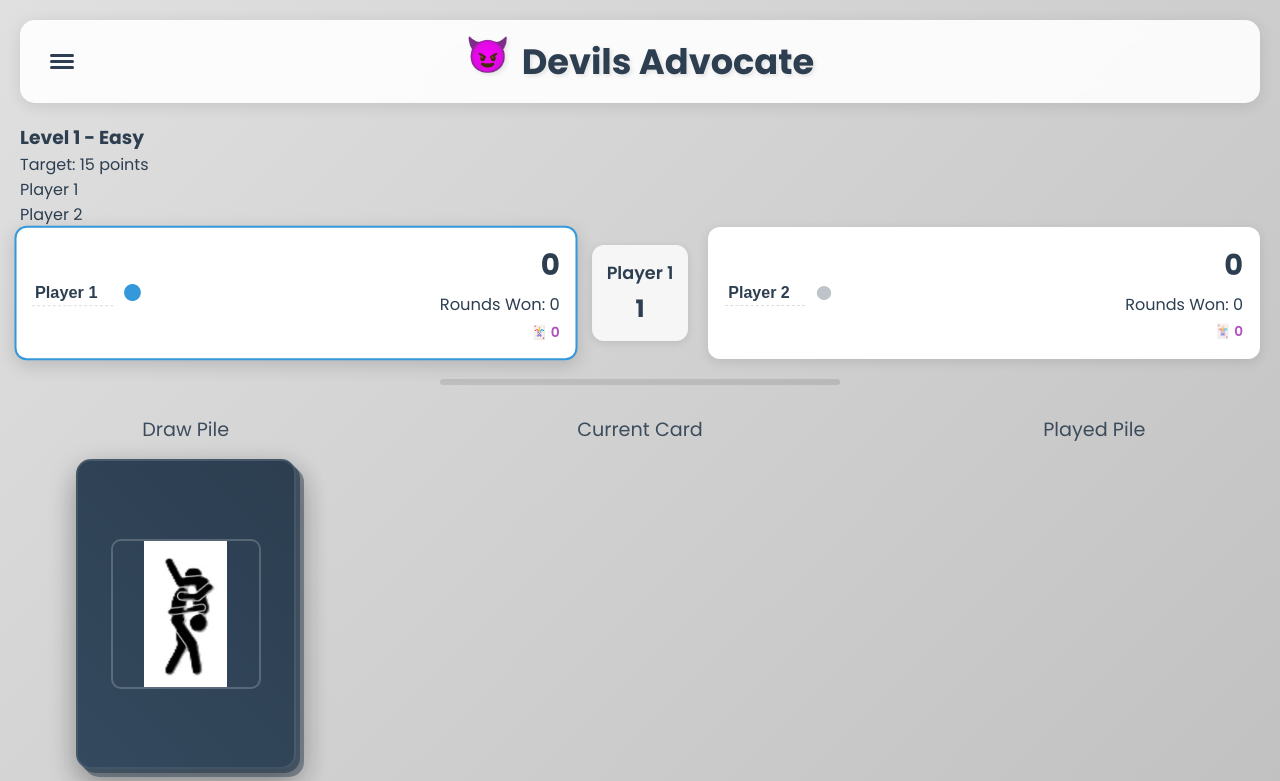
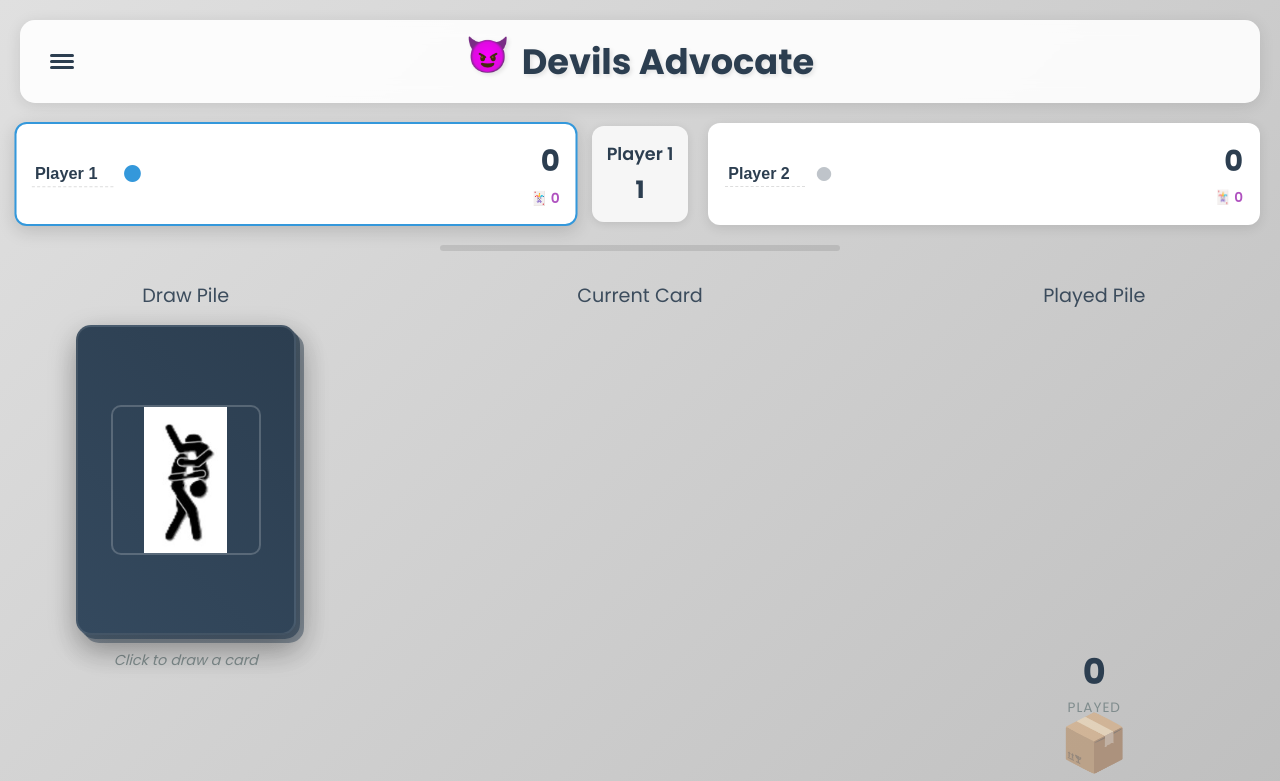
Before and after one commit to linuxdistro14/DevilsAdvocate, a Flask app: page / in a window 1280 px wide. Shown: the top 781 px of the page. Run offline with Flask 3, Linux system fonts and the light colour scheme.

Commit message:
Update index.html

```diff
--- a/templates/index.html
+++ b/templates/index.html
@@ -3,7 +3,7 @@
 <head>
     <meta charset="UTF-8">
     <meta name="viewport" content="width=device-width, initial-scale=1.0, user-scalable=no">
-    <title>Digital Card Deck - Level-Based Game</title>
+    <title>Digital Card Deck - Two Player Game</title>
     <link rel="stylesheet" href="{{ url_for('static', filename='css/style.css') }}">
     <link rel="preconnect" href="https://fonts.googleapis.com">
     <link rel="preconnect" href="https://fonts.gstatic.com" crossorigin>
@@ -23,8 +23,8 @@
                     <button id="new-game" class="nav-item" aria-label="Start new game">
                         <span class="nav-icon">🎮</span> New Game
                     </button>
-                    <button id="reset-scores" class="nav-item" aria-label="Reset all progress">
-                        <span class="nav-icon">🔄</span> Reset All Progress
+                    <button id="reset-scores" class="nav-item" aria-label="Reset scores">
+                        <span class="nav-icon">🔄</span> Reset Scores
                     </button>
                     <button id="shuffle-deck" class="nav-item" aria-label="Shuffle deck">
                         <span class="nav-icon">🔀</span> Shuffle
@@ -51,28 +51,6 @@
         </nav>
 
         <header>
-            <!-- Level Information -->
-            <div class="level-info">
-                <div class="level-header">
-                    <h3 id="current-level-name">Level 1 - Easy</h3>
-                    <div class="target-score">Target: <span id="target-score">15</span> points</div>
-                </div>
-                <div class="progress-bars">
-                    <div class="player-progress">
-                        <span class="player-progress-label">Player 1</span>
-                        <div class="progress-bar-small">
-                            <div id="player-1-progress" class="progress-fill-small"></div>
-                        </div>
-                    </div>
-                    <div class="player-progress">
-                        <span class="player-progress-label">Player 2</span>
-                        <div class="progress-bar-small">
-                            <div id="player-2-progress" class="progress-fill-small"></div>
-                        </div>
-                    </div>
-                </div>
-            </div>
-
             <!-- Compact Player Scores Section -->
             <div class="players-section-compact">
                 <div class="player-card-compact player-1" id="player-1-card">
@@ -83,9 +61,6 @@
                     <div class="player-stats-compact">
                         <div class="player-score-compact">
                             <span class="score-value-compact" id="player-1-score">0</span>
-                        </div>
-                        <div class="player-rounds-compact">
-                            <span class="rounds-label">Rounds Won: <span id="player-1-rounds">0</span></span>
                         </div>
                         <div class="player-wildcards-compact" id="player-1-wildcards">
                             <span class="wildcard-count">🃏 <span id="player-1-wildcard-count">0</span></span>
@@ -110,9 +85,6 @@
                     <div class="player-stats-compact">
                         <div class="player-score-compact">
                             <span class="score-value-compact" id="player-2-score">0</span>
-                        </div>
-                        <div class="player-rounds-compact">
-                            <span class="rounds-label">Rounds Won: <span id="player-2-rounds">0</span></span>
                         </div>
                         <div class="player-wildcards-compact" id="player-2-wildcards">
                             <span class="wildcard-count">🃏 <span id="player-2-wildcard-count">0</span></span>
@@ -257,9 +229,9 @@
                         <div class="form-group">
                             <label for="card-level-input">Level</label>
                             <select id="card-level-input">
-                                <option value="level 1">Level 1 (1 pt)</option>
-                                <option value="level 2">Level 2 (2 pts)</option>
-                                <option value="level 3">Level 3 (4 pts)</option>
+                                <option value="level 1">Level 1</option>
+                                <option value="level 2">Level 2</option>
+                                <option value="level 3">Level 3</option>
                             </select>
                         </div>
 
@@ -367,22 +339,22 @@
         <!-- Winner Modal -->
         <div id="winner-modal" class="modal hidden">
             <div class="modal-content winner-content">
-                <h2 class="winner-title">🏆 Tournament Complete! 🏆</h2>
+                <h2 class="winner-title">🏆 Game Over! 🏆</h2>
                 <div class="winner-info">
                     <div class="winner-name" id="winner-name">Player 1 Wins!</div>
                     <div class="final-scores">
                         <div class="final-score-item">
                             <span id="final-player-1-name">Player 1</span>:
-                            <span id="final-player-1-score">0 rounds</span>
+                            <span id="final-player-1-score">0</span> points
                         </div>
                         <div class="final-score-item">
                             <span id="final-player-2-name">Player 2</span>:
-                            <span id="final-player-2-score">0 rounds</span>
+                            <span id="final-player-2-score">0</span> points
                         </div>
                     </div>
                 </div>
                 <div class="winner-actions">
-                    <button class="btn btn-new-game-modal">Start New Tournament</button>
+                    <button class="btn btn-new-game-modal">Start New Game</button>
                     <button class="btn btn-close-modal">Close</button>
                 </div>
             </div>
```
